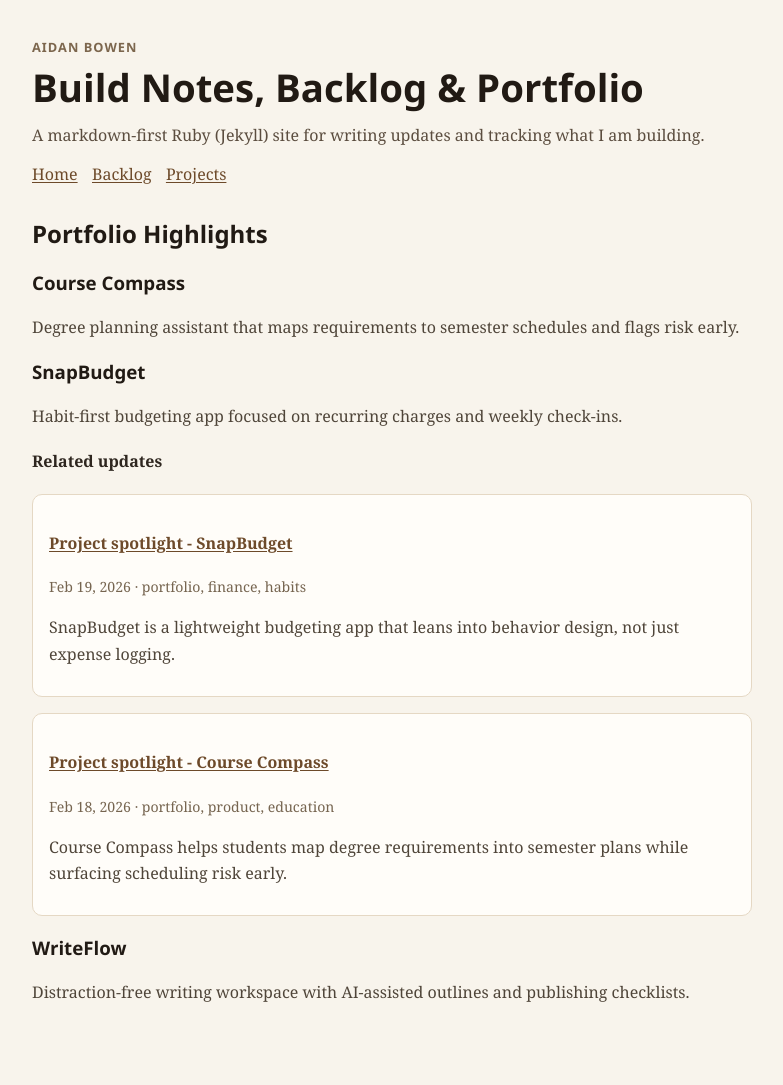
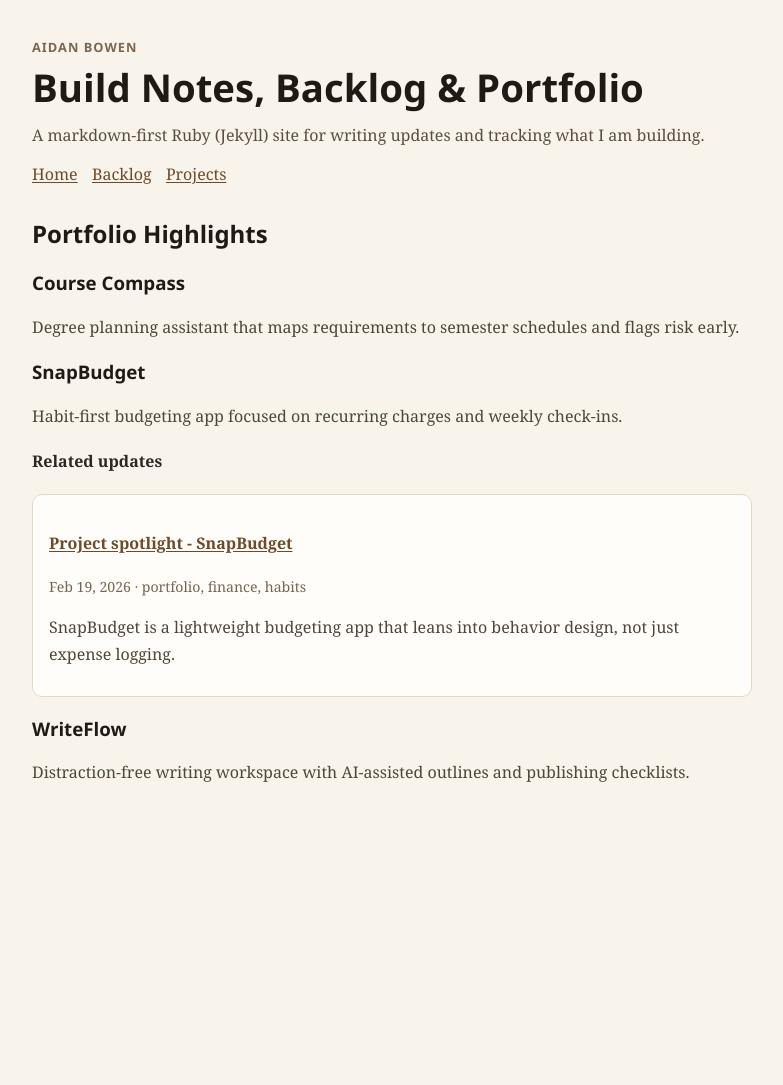
Before and after one commit to bowenaidan/bowenaidan.github.io, a Jekyll site: the page built from projects.md, in a window 1280 px wide. Shown: the whole page, without its empty margins (248-1031 px from the left). Built offline with Jekyll 4.4.1, drawn with Linux system fonts in a browser that asks for light colours; after the commit the page ends 900 px from its top, so only the background shows below that.

Commit message:
limit posts beneat projects

```diff
--- a/projects.md
+++ b/projects.md
@@ -9,10 +9,10 @@
 ### Course Compass
 Degree planning assistant that maps requirements to semester schedules and flags risk early.
 
-{% assign course_compass_posts = site.posts | where: "project", "course-compass" %}
+{% assign course_compass_posts = site.posts | where: "project", "course-compass" | sort: "date" | reverse %}
 {% if course_compass_posts.size > 0 %}
 #### Related updates
-{% for post in course_compass_posts %}
+{% for post in course_compass_posts limit:1 %}
 <article>
   <h4><a href="{{ post.url | relative_url }}">{{ post.title }}</a></h4>
   <p class="post-meta">{{ post.date | date: "%b %-d, %Y" }}{% if post.tags %} · {{ post.tags | join: ", " }}{% endif %}</p>
@@ -24,10 +24,10 @@
 ### SnapBudget
 Habit-first budgeting app focused on recurring charges and weekly check-ins.
 
-{% assign snapbudget_posts = site.posts | where: "project", "snapbudget" %}
+{% assign snapbudget_posts = site.posts | where: "project", "snapbudget" | sort: "date" | reverse %}
 {% if snapbudget_posts.size > 0 %}
 #### Related updates
-{% for post in snapbudget_posts %}
+{% for post in snapbudget_posts limit:1 %}
 <article>
   <h4><a href="{{ post.url | relative_url }}">{{ post.title }}</a></h4>
   <p class="post-meta">{{ post.date | date: "%b %-d, %Y" }}{% if post.tags %} · {{ post.tags | join: ", " }}{% endif %}</p>
@@ -39,10 +39,10 @@
 ### WriteFlow
 Distraction-free writing workspace with AI-assisted outlines and publishing checklists.
 
-{% assign writeflow_posts = site.posts | where: "project", "writeflow" %}
+{% assign writeflow_posts = site.posts | where: "project", "writeflow" | sort: "date" | reverse %}
 {% if writeflow_posts.size > 0 %}
 #### Related updates
-{% for post in writeflow_posts %}
+{% for post in writeflow_posts limit:1 %}
 <article>
   <h4><a href="{{ post.url | relative_url }}">{{ post.title }}</a></h4>
   <p class="post-meta">{{ post.date | date: "%b %-d, %Y" }}{% if post.tags %} · {{ post.tags | join: ", " }}{% endif %}</p>
```
